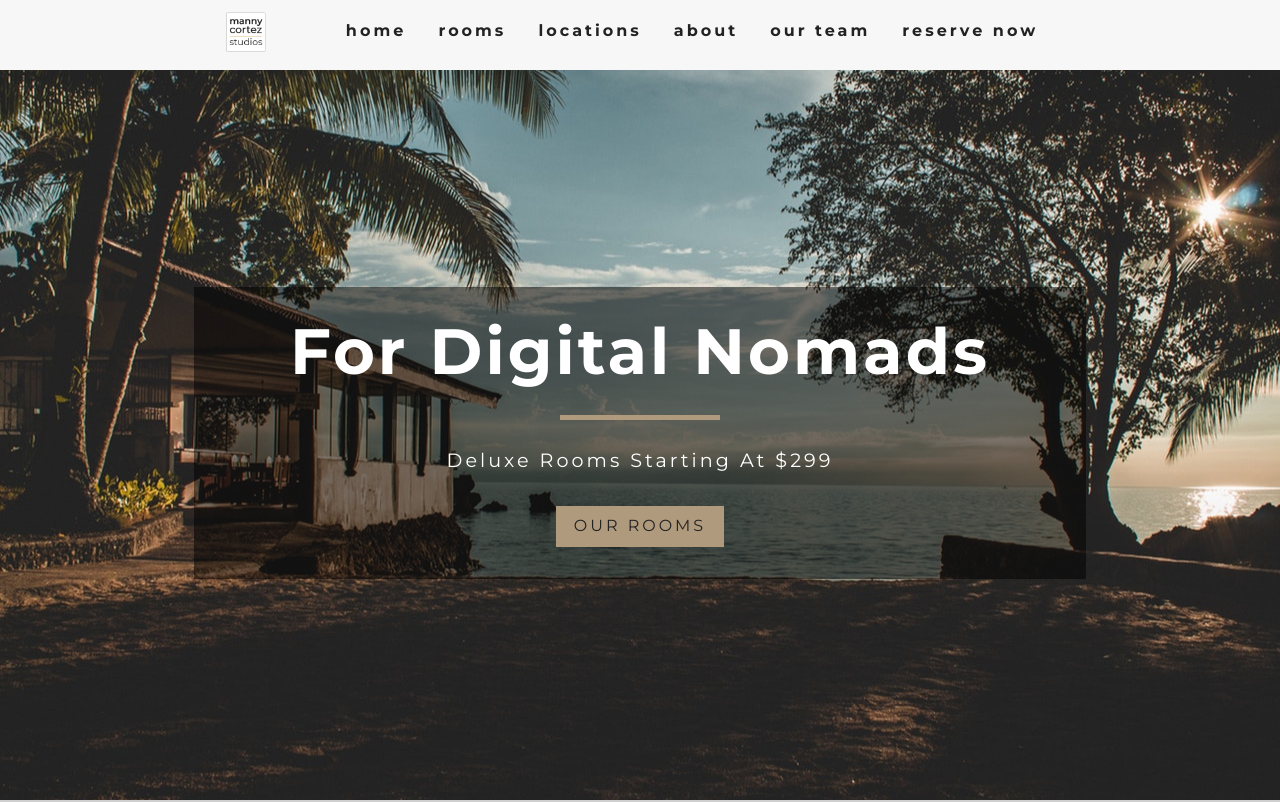
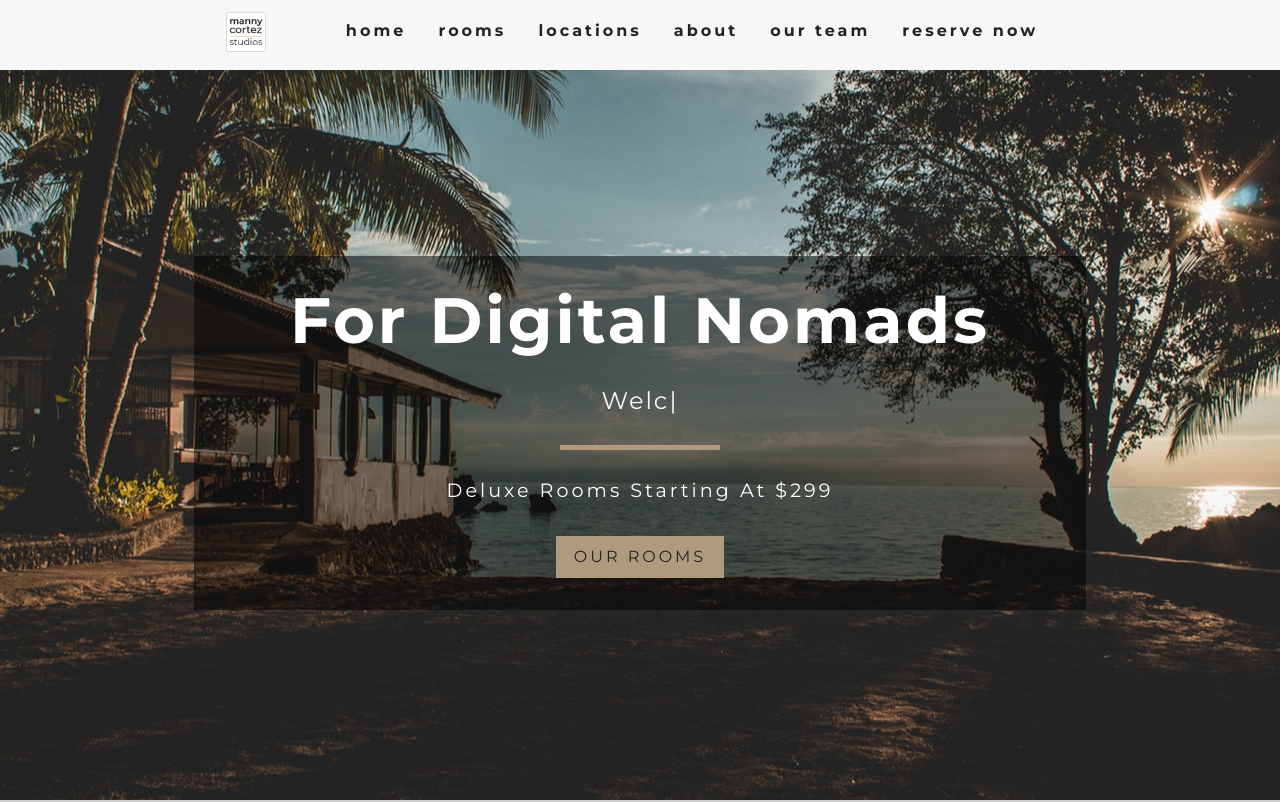
Before and after one commit to mannycortez/Real-Estate-App, a React (Create React App) app: page / in a window 1280 px wide. Shown: the top 802 px of the page. Built offline with nearby package versions, Linux system fonts and the light colour scheme.

Commit message:
Added self typing text to banner

```diff
--- a/package.json
+++ b/package.json
@@ -8,7 +8,9 @@
     "react-icons": "^3.7.0",
     "react-router-dom": "^5.0.1",
     "react-scripts": "3.1.1",
-    "styled-components": "^4.3.2"
+    "react-typed": "^1.2.0",
+    "styled-components": "^4.3.2",
+    "typed.js": "^2.0.11"
   },
   "scripts": {
     "start": "react-scripts start",
--- a/src/App.css
+++ b/src/App.css
@@ -202,6 +202,12 @@ h6 {
 .banner p {
   font-size: 1.2rem;
   margin-bottom: 2rem;
+}
+.selfTypingText {
+  font-size: 24px;
+  letter-spacing: 2px;
+  color: rgb(248, 248, 248);
+  text-transform: none;
 }
 @media screen and (min-width: 576px) {
   .banner {
--- a/src/components/Banner.js
+++ b/src/components/Banner.js
@@ -1,10 +1,22 @@
 import React from 'react'
+import Typed from 'react-typed'
 
 export default function Banner({ children, title, subtitle })
 {
     return (
         <div className="banner">
             <h1>{ title }</h1>
+            <Typed
+                loop
+                typeSpeed={70}
+                backSpeed={70}
+                strings={["Welcome all freelancers", "web developers", "software engineers", "and graphic designers"]}
+                backDelay={1000}
+                loopCount={0}
+                showCursor
+                className="selfTypingText"
+                cursorChar="|"
+            />
             <div />
             <p>{ subtitle }</p>
             {children}
--- a/src/pages/Home.js
+++ b/src/pages/Home.js
@@ -4,6 +4,9 @@ import Banner from '../components/Banner'
 import { Link } from 'react-router-dom'
 import Services from '../components/Services'
 import FeaturedRooms from '../components/FeaturedRooms'
+
+
+
 
 export default function Home() {
     return(
```
Also changed, not shown: src/images/details-5.jpeg (added), 1 other file (tests, documents, lock files or other folders).
